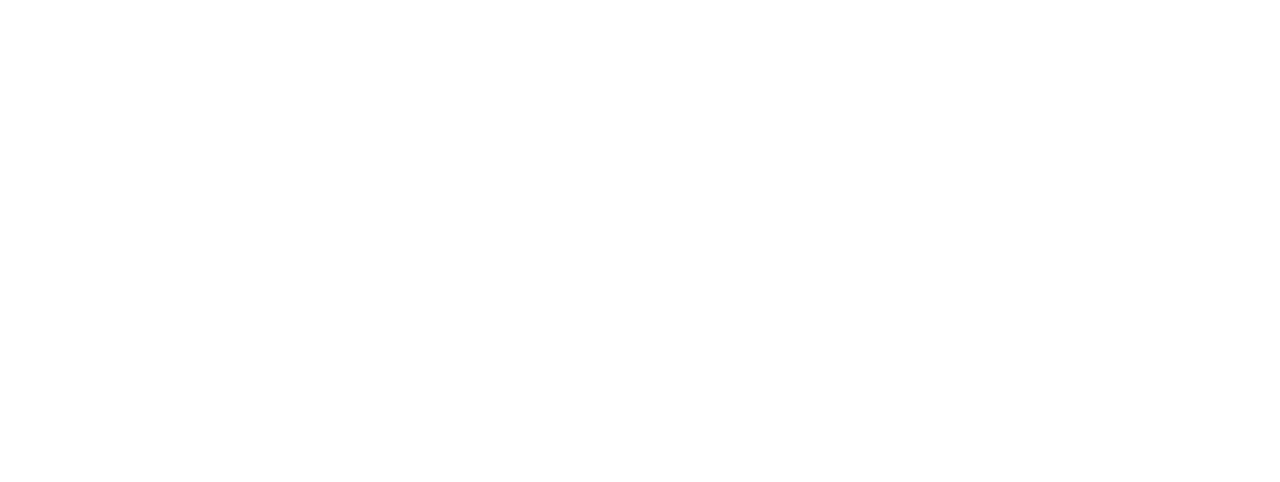
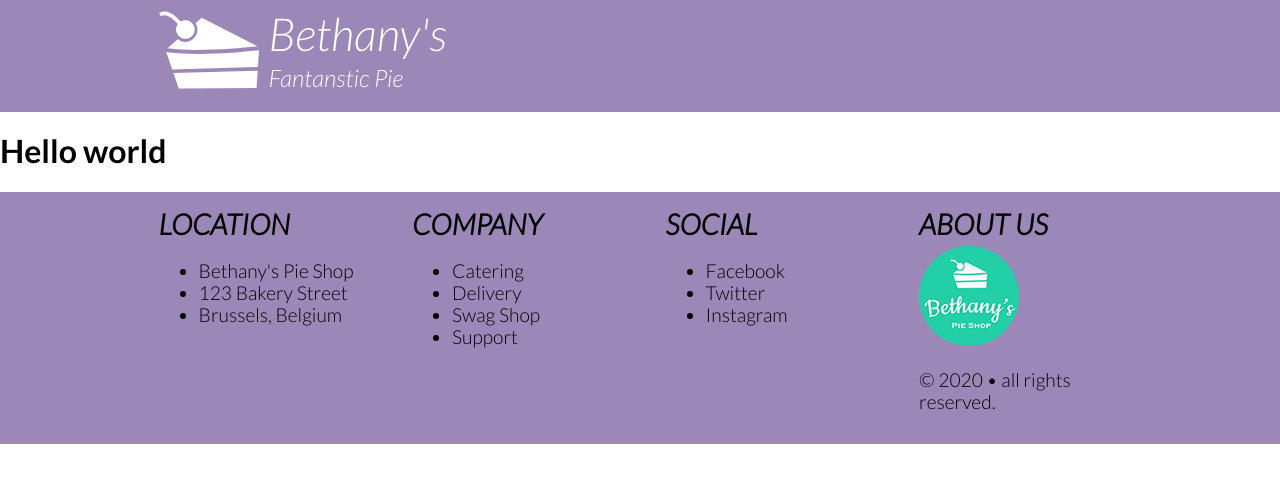
Before and after one commit to nottundeednut/css-creating-page-layouts, a plain HTML site: page index.html in a window 1280 px wide. Drawn offline with Linux system fonts and the light colour scheme.

Commit message:
Added rows and column using grid system approach , limit screen width, added and edited svg images as logo

```diff
--- a/css/large.css
+++ b/css/large.css
@@ -5,6 +5,6 @@
 
 
 
-
+.large-3{width: 25%;}
 
 } /* end of media querry */
--- a/css/medium.css
+++ b/css/medium.css
@@ -1,10 +1,12 @@
 @media only screen and (min-width: 768px) {
+
+header h1 { font-size: 2.85rem;}
+header h2 {font-size: 1.5rem;}
+header img {height: 100px;}
 
 
 
 
-
-
-
+.medium-6{width: 50%;}
 
 } /* end of media querry */
--- a/css/small.css
+++ b/css/small.css
@@ -8,3 +8,61 @@ body {
     font-weight: 300;
 
 }
+/*grid rules*/
+.row{clear: both;}
+
+.limited{max-width: 1014px; margin: auto;}
+
+.column{float: left; padding: 0 2vw; margin: 0 0 .75rem 0;}
+
+.small-12{width: 100%;}
+
+/*header rules*/
+header{
+    background-color: #9b87b8;
+}
+
+header img{
+    float: left;
+    height: 85px;
+    padding-right: 10px;
+}
+
+header h1, header h2{
+    margin: 0;
+    color: white;
+    font-weight: 300;
+    font-style: italic;
+}
+
+header h1{
+    padding: .5rem 0 0 0;
+    font-size: 1.95rem;
+}
+
+header h2{
+    padding: .2rem 0 0 0;
+    font-size: 1.05rem;
+}
+
+
+
+
+
+footer {
+    background-color: #9b87b8;
+    font-size: 1.2rem;
+}
+
+footer h2 {
+    font-style: italic;
+    text-transform: uppercase;
+    margin: 1rem 0 .3rem 0;
+}
+
+
+.clearfix:after {
+    content: "";
+    display: table;
+    clear: both;
+  }
--- a/index.html
+++ b/index.html
@@ -19,7 +19,14 @@
 
 <body>
 
-    <header>
+    <header class="clearfix">
+        <div class="row limited">
+            <section class="column small-12">
+                <img src="images/logo.svg" alt="Bethany Logo">
+                <h1>Bethany's</h1>
+                <h2>Fantanstic Pie</h2>
+            </section>
+        </div><!--end of row-->
 
     </header>
 
@@ -28,10 +35,42 @@
     </nav>
 
     <main>
-
+        <h1>Hello world</h1>
     </main>
 
-    <footer>
+    <footer class="clearfix">
+        <div class="row limited">
+            <section class="column small-12 medium-6 large-3">
+                <h2>Location</h2>
+                <ul>
+                    <li>Bethany's Pie Shop</li>
+                    <li>123 Bakery Street</li>
+                    <li>Brussels, Belgium</li>
+                </ul>
+            </section>
+            <section class="column small-12 medium-6 large-3">
+                <h2>Company</h2>
+                <ul>
+                    <li>Catering</li>
+                    <li>Delivery</li>
+                    <li>Swag Shop</li>
+                    <li>Support</li>
+                </ul>
+            </section>
+            <section class="column small-12 medium-6 large-3">
+                <h2>Social</h2>
+                <ul>
+                    <li>Facebook</li>
+                    <li>Twitter</li>
+                    <li>Instagram</li>
+                </ul>
+            </section>
+            <section class="column small-12 medium-6 large-3">
+                <h2>About Us</h2>
+                <img src="images/logo2.png" alt="logo">
+                <p>&copy; 2020 &bull; all rights reserved.</p>
+            </section>
+            </div> <!-- end row -->
 
     </footer>
 
```
Also changed, not shown: images/logo.svg (added), images/logo2.png (added).
